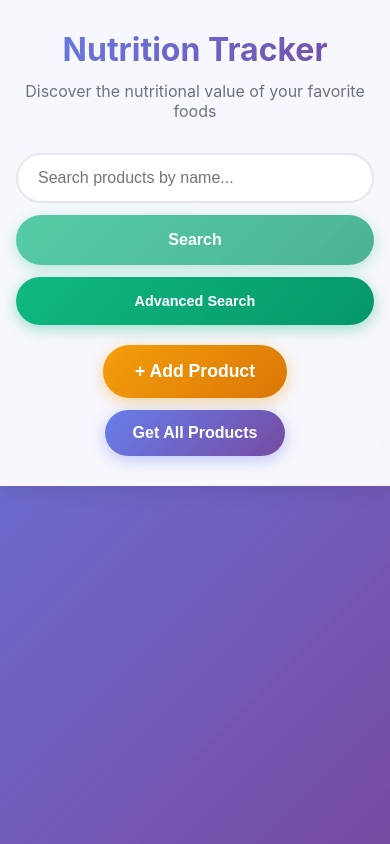
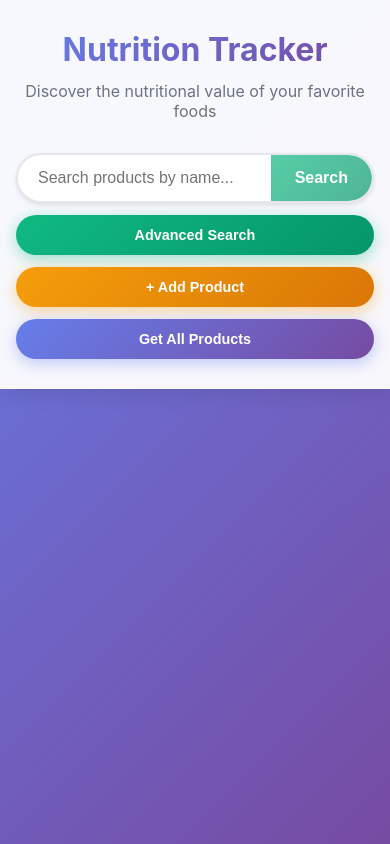
Before and after one commit to TheFluyter/nutrition-tracker-fe, a React (Create React App) app: page / in a window 390 px wide. Built offline with nearby package versions, Linux system fonts and the light colour scheme.

Commit message:
improve buttons styles and placement

```diff
--- a/src/App.css
+++ b/src/App.css
@@ -49,47 +49,59 @@ body {
   display: flex;
   flex-direction: column;
   gap: 20px;
-  align-items: center;
+  align-items: stretch;
   width: 100%;
-  max-width: 800px;
+  max-width: 1200px;
+  margin: 0 auto;
   justify-content: center;
 }
 
-.search-section {
+.buttons-row {
   display: flex;
-  flex-direction: column;
-  gap: 20px;
+  justify-content: flex-start;
+  align-items: center;
   width: 100%;
+  gap: 15px;
+  flex-wrap: wrap;
 }
 
 .search-input-group {
   display: flex;
-  gap: 12px;
-  width: 100%;
-  max-width: 600px;
-  align-self: center;
-  flex-wrap: wrap;
-  justify-content: center;
+  gap: 0;
+  width: auto;
+  max-width: 500px;
+  align-items: center;
+  background: white;
+  border: 2px solid #e5e7eb;
+  border-radius: 50px;
+  overflow: hidden;
+  box-shadow: 0 2px 4px rgba(0, 0, 0, 0.1);
+  transition: border-color 0.3s ease;
+}
+
+.search-input-group:focus-within {
+  border-color: #667eea;
+  box-shadow: 0 0 0 3px rgba(102, 126, 234, 0.1);
 }
 
 .advanced-search-btn {
-  background: linear-gradient(135deg, #667eea, #764ba2);
+  background: linear-gradient(135deg, #10b981, #059669);
   border: none;
   color: white;
-  padding: 12px 24px;
+  padding: 12px 20px;
   border-radius: 50px;
-  font-size: 1rem;
+  font-size: 0.95rem;
   font-weight: 600;
   cursor: pointer;
   transition: all 0.3s ease;
-  box-shadow: 0 4px 15px rgba(102, 126, 234, 0.3);
+  box-shadow: 0 4px 15px rgba(16, 185, 129, 0.4);
   white-space: nowrap;
+  min-width: 120px;
 }
 
 .advanced-search-btn:hover:not(:disabled) {
-  opacity: 0.9;
   transform: translateY(-2px);
-  box-shadow: 0 6px 20px rgba(102, 126, 234, 0.4);
+  box-shadow: 0 8px 25px rgba(16, 185, 129, 0.6);
 }
 
 .advanced-search-btn:disabled {
@@ -101,30 +113,26 @@ body {
 
 .action-buttons {
   display: flex;
-  gap: 12px;
-  justify-content: center;
+  gap: 10px;
+  justify-content: flex-end;
   flex-wrap: wrap;
+  width: 100%;
 }
 
 .search-input {
   flex: 1;
   padding: 14px 20px;
   font-size: 1rem;
-  border: 2px solid #e5e7eb;
-  border-radius: 50px;
+  border: none;
   outline: none;
-  transition: all 0.3s ease;
-  background: white;
-}
-
-.search-input:focus {
-  border-color: #667eea;
-  box-shadow: 0 0 0 3px rgba(102, 126, 234, 0.1);
+  background: transparent;
+  min-width: 200px;
 }
 
 .search-input:disabled {
-  background: #f3f4f6;
+  background: transparent;
   cursor: not-allowed;
+  opacity: 0.6;
 }
 
 .search-btn {
@@ -134,11 +142,11 @@ body {
   padding: 14px 24px;
   font-size: 1rem;
   font-weight: 600;
-  border-radius: 50px;
   cursor: pointer;
   transition: all 0.3s ease;
-  box-shadow: 0 4px 15px rgba(16, 185, 129, 0.4);
   white-space: nowrap;
+  min-width: 80px;
+  border-radius: 0 50px 50px 0;
 }
 
 .search-btn:hover:not(:disabled) {
@@ -156,14 +164,14 @@ body {
   background: linear-gradient(135deg, #667eea, #764ba2);
   color: white;
   border: none;
-  padding: 16px 32px;
-  font-size: 1.1rem;
+  padding: 12px 20px;
+  font-size: 0.95rem;
   font-weight: 600;
   border-radius: 50px;
   cursor: pointer;
   transition: all 0.3s ease;
   box-shadow: 0 4px 15px rgba(102, 126, 234, 0.4);
-  min-width: 180px;
+  min-width: 140px;
   white-space: nowrap;
 }
 
@@ -182,14 +190,14 @@ body {
   background: linear-gradient(135deg, #f59e0b, #d97706);
   color: white;
   border: none;
-  padding: 16px 32px;
-  font-size: 1.1rem;
+  padding: 12px 20px;
+  font-size: 0.95rem;
   font-weight: 600;
   border-radius: 50px;
   cursor: pointer;
   transition: all 0.3s ease;
   box-shadow: 0 4px 15px rgba(245, 158, 11, 0.4);
-  min-width: 160px;
+  min-width: 120px;
   white-space: nowrap;
 }
 
@@ -444,19 +452,26 @@ body {
     padding: 6px 10px;
   }
 
-  .search-section {
+  .buttons-row {
+    flex-direction: column;
     gap: 12px;
   }
 
   .search-input-group {
-    max-width: 350px;
+    max-width: 100%;
+    width: 100%;
   }
 
+  .search-input {
+    min-width: 150px;
+  }
 
-
-  .advanced-search-btn {
+  .advanced-search-btn,
+  .add-product-btn,
+  .get-products-btn {
     font-size: 0.9rem;
-    padding: 10px 20px;
+    padding: 12px 20px;
+    width: 100%;
   }
 
   .App-subtitle {
@@ -465,26 +480,7 @@ body {
 
   .search-container {
     max-width: 100%;
-  }
-
-  .search-input-group {
-    flex-direction: column;
-    max-width: 100%;
-  }
-
-  .search-input {
-    width: 100%;
-  }
-
-  .search-btn {
-    width: 100%;
-    padding: 16px 24px;
-  }
-
-  .get-products-btn {
-    padding: 14px 28px;
-    font-size: 1rem;
-    min-width: 160px;
+    margin: 0 auto;
   }
 
   .App-main {
--- a/src/App.tsx
+++ b/src/App.tsx
@@ -222,6 +222,7 @@ function App() {
         <p className="App-subtitle">Discover the nutritional value of your favorite foods</p>
 
             <div className="search-container">
+              <div className="buttons-row">
                 <div className="search-input-group">
                   <input
                     type="text"
@@ -239,16 +240,16 @@ function App() {
                   >
                     Search
                   </button>
+                </div>
+
                 <button
-              className="search-btn advanced-search-btn"
+                  className="advanced-search-btn"
                   onClick={() => setIsAdvancedSearchModalOpen(true)}
                   disabled={loading}
                 >
                   Advanced Search
                 </button>
-          </div>
 
-          <div className="action-buttons">
                 <button
                   className="add-product-btn"
                   onClick={() => setIsAddModalOpen(true)}
```
Lines whose indentation alone changed are shown as unchanged.
